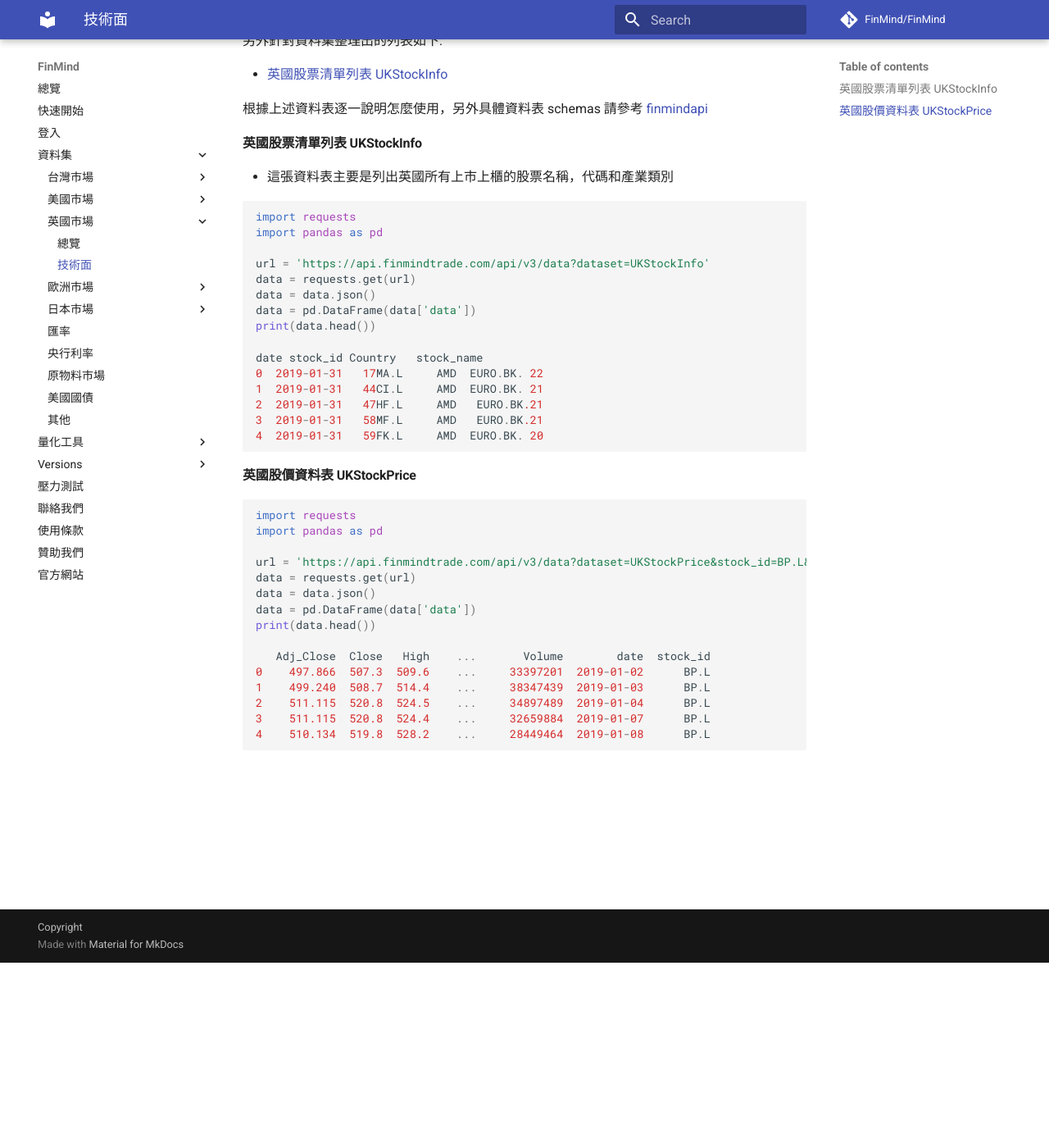
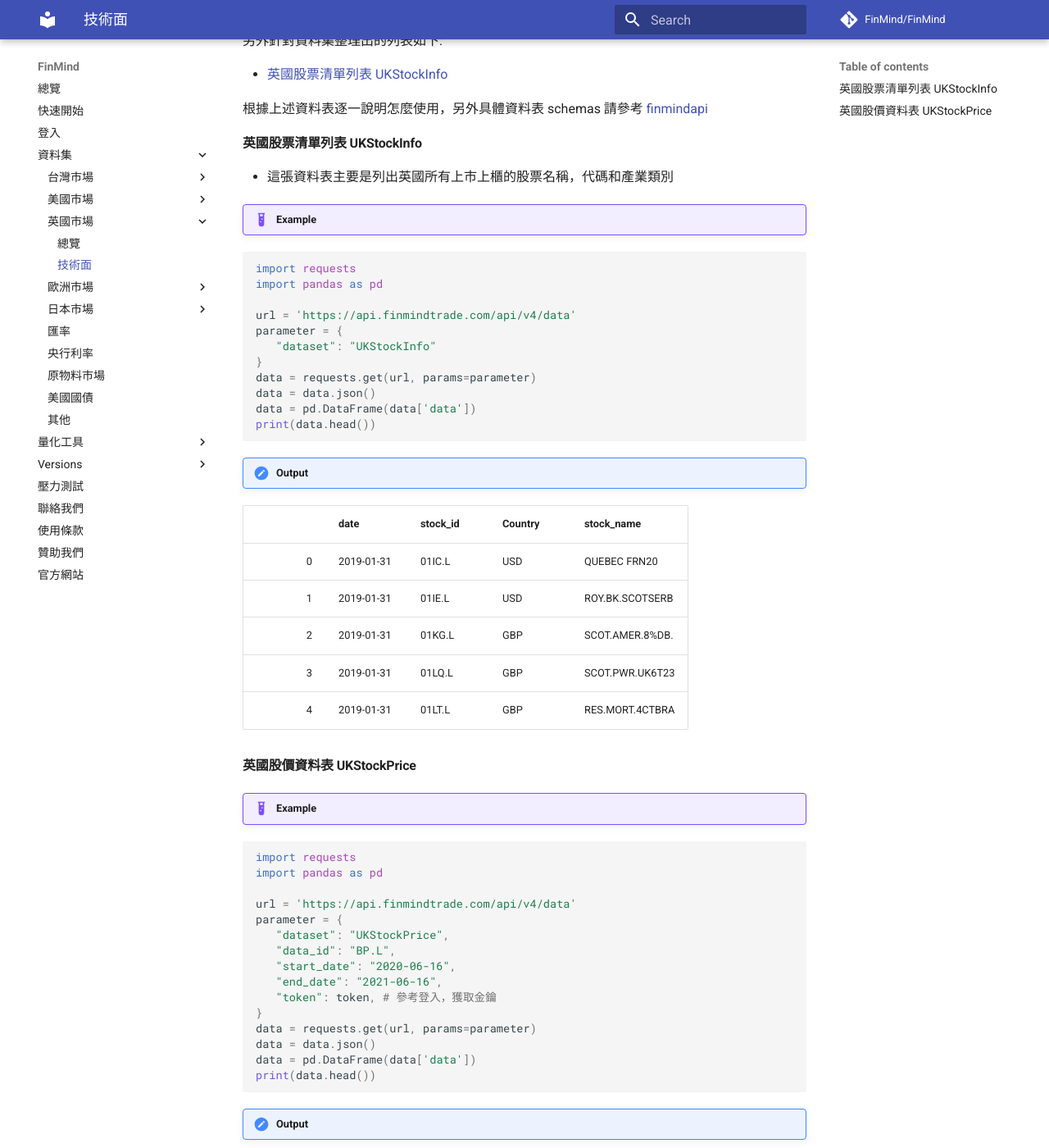
Before and after one commit to FinMind/FinMind-Doc, an MkDocs documentation site: the page built from docs/tutor/UnitedKingdomMarket/Technical.md, in a window 1280 px wide and 1400 px high, scrolled down 226 px. Shown: the whole window at 82% size. Built offline with MkDocs 1.6.1 and Material for MkDocs 9.7.7, drawn with Linux system fonts in a browser that asks for light colours; comment, search, counter and statistics services are not loaded; some of the changed text lies outside the part shown.

````diff
--- a/docs/tutor/UnitedKingdomMarket/Technical.md
+++ b/docs/tutor/UnitedKingdomMarket/Technical.md
@@ -12,40 +12,56 @@
 
 - 這張資料表主要是列出英國所有上市上櫃的股票名稱，代碼和產業類別
 
-```python
-import requests
-import pandas as pd
+!!! example
+   ```python
+   import requests
+   import pandas as pd
 
-url = 'https://api.finmindtrade.com/api/v3/data?dataset=UKStockInfo'
-data = requests.get(url)
-data = data.json()
-data = pd.DataFrame(data['data'])
-print(data.head())
+   url = 'https://api.finmindtrade.com/api/v4/data'
+   parameter = {
+      "dataset": "UKStockInfo"
+   }
+   data = requests.get(url, params=parameter)
+   data = data.json()
+   data = pd.DataFrame(data['data'])
+   print(data.head())
+   ```
+!!! output
+   |    | date       | stock_id   | Country   | stock_name      |
+   |---:|:-----------|:-----------|:----------|:----------------|
+   |  0 | 2019-01-31 | 01IC.L     | USD       | QUEBEC FRN20    |
+   |  1 | 2019-01-31 | 01IE.L     | USD       | ROY.BK.SCOTSERB |
+   |  2 | 2019-01-31 | 01KG.L     | GBP       | SCOT.AMER.8%DB. |
+   |  3 | 2019-01-31 | 01LQ.L     | GBP       | SCOT.PWR.UK6T23 |
+   |  4 | 2019-01-31 | 01LT.L     | GBP       | RES.MORT.4CTBRA |
 
-date stock_id Country   stock_name
-0  2019-01-31   17MA.L     AMD  EURO.BK. 22
-1  2019-01-31   44CI.L     AMD  EURO.BK. 21
-2  2019-01-31   47HF.L     AMD   EURO.BK.21
-3  2019-01-31   58MF.L     AMD   EURO.BK.21
-4  2019-01-31   59FK.L     AMD  EURO.BK. 20
-```
+
 
 #### 英國股價資料表 UKStockPrice
 
-```python
-import requests
-import pandas as pd
+!!! example
+   ```python
+   import requests
+   import pandas as pd
 
-url = 'https://api.finmindtrade.com/api/v3/data?dataset=UKStockPrice&stock_id=BP.L&date=2019-01-01'
-data = requests.get(url)
-data = data.json()
-data = pd.DataFrame(data['data'])
-print(data.head())
-
-   Adj_Close  Close   High    ...       Volume        date  stock_id
-0    497.866  507.3  509.6    ...     33397201  2019-01-02      BP.L
-1    499.240  508.7  514.4    ...     38347439  2019-01-03      BP.L
-2    511.115  520.8  524.5    ...     34897489  2019-01-04      BP.L
-3    511.115  520.8  524.4    ...     32659884  2019-01-07      BP.L
-4    510.134  519.8  528.2    ...     28449464  2019-01-08      BP.L
-```
+   url = 'https://api.finmindtrade.com/api/v4/data'
+   parameter = {
+      "dataset": "UKStockPrice",
+      "data_id": "BP.L",
+      "start_date": "2020-06-16",
+      "end_date": "2021-06-16",
+      "token": token, # 參考登入，獲取金鑰
+   }
+   data = requests.get(url, params=parameter)
+   data = data.json()
+   data = pd.DataFrame(data['data'])
+   print(data.head())
+   ```
+!!! output
+   |    | date       | stock_id   |   Adj_Close |   Close |   High |    Low |   Open |   Volume |
+   |---:|:-----------|:-----------|------------:|--------:|-------:|-------:|-------:|---------:|
+   |  0 | 2020-06-16 | BP.L       |      290.26 |  321.65 | 331.8  | 318.65 | 322.15 | 55470516 |
+   |  1 | 2020-06-17 | BP.L       |      285.84 |  316.75 | 328.35 | 315.1  | 322.85 | 38005133 |
+   |  2 | 2020-06-18 | BP.L       |      284.13 |  314.85 | 316.7  | 308.9  | 313.9  | 33988764 |
+   |  3 | 2020-06-19 | BP.L       |      290.08 |  321.45 | 325.95 | 315.7  | 316.8  | 95409968 |
+   |  4 | 2020-06-22 | BP.L       |      284.67 |  315.45 | 318.9  | 311.1  | 318.15 | 58369094 |
````
Also changed, not shown: docs/tutor/EuropeMarket/Technical.md (+46 -31 lines), docs/tutor/JapanMarket/Technical.md (+46 -30 lines), docs/tutor/TaiwanMarket/Technical.md (+7 -4 lines), docs/tutor/UnitedStatesMarket/Technical.md (+52 -28 lines).
